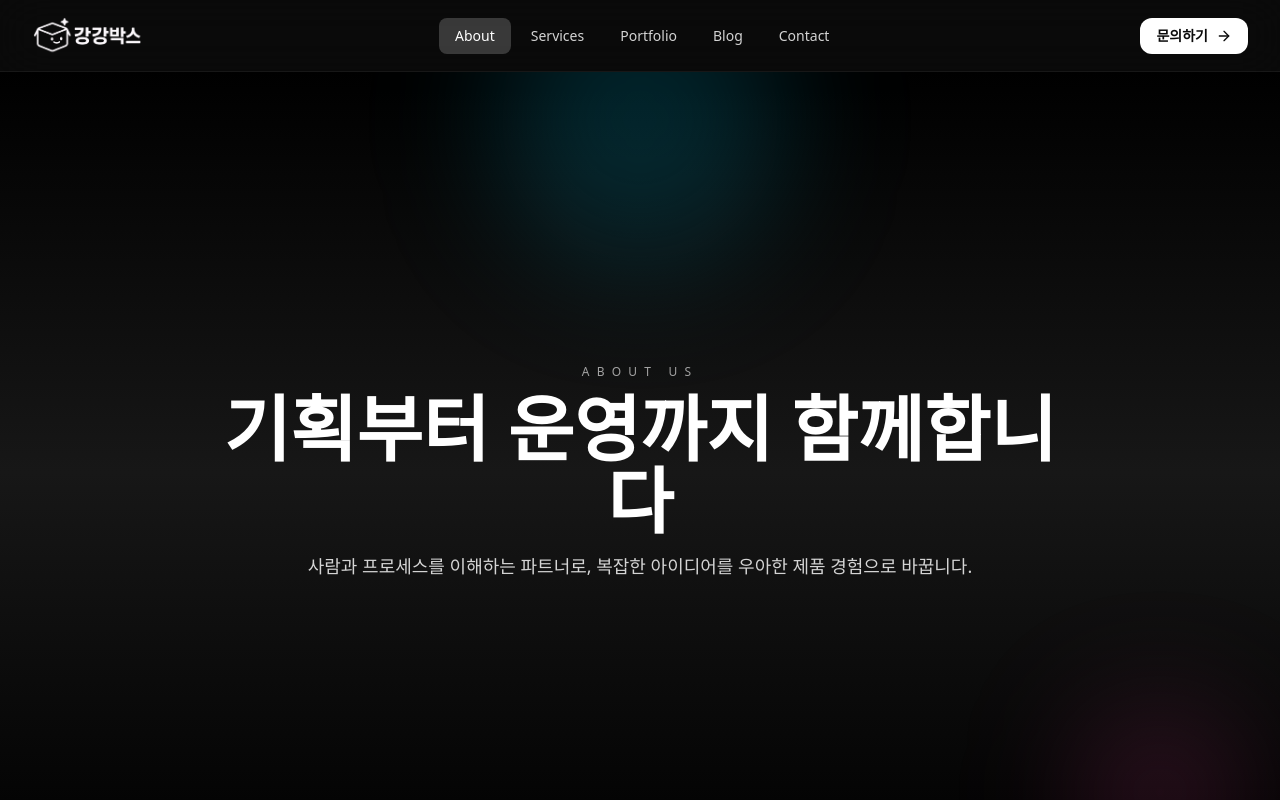
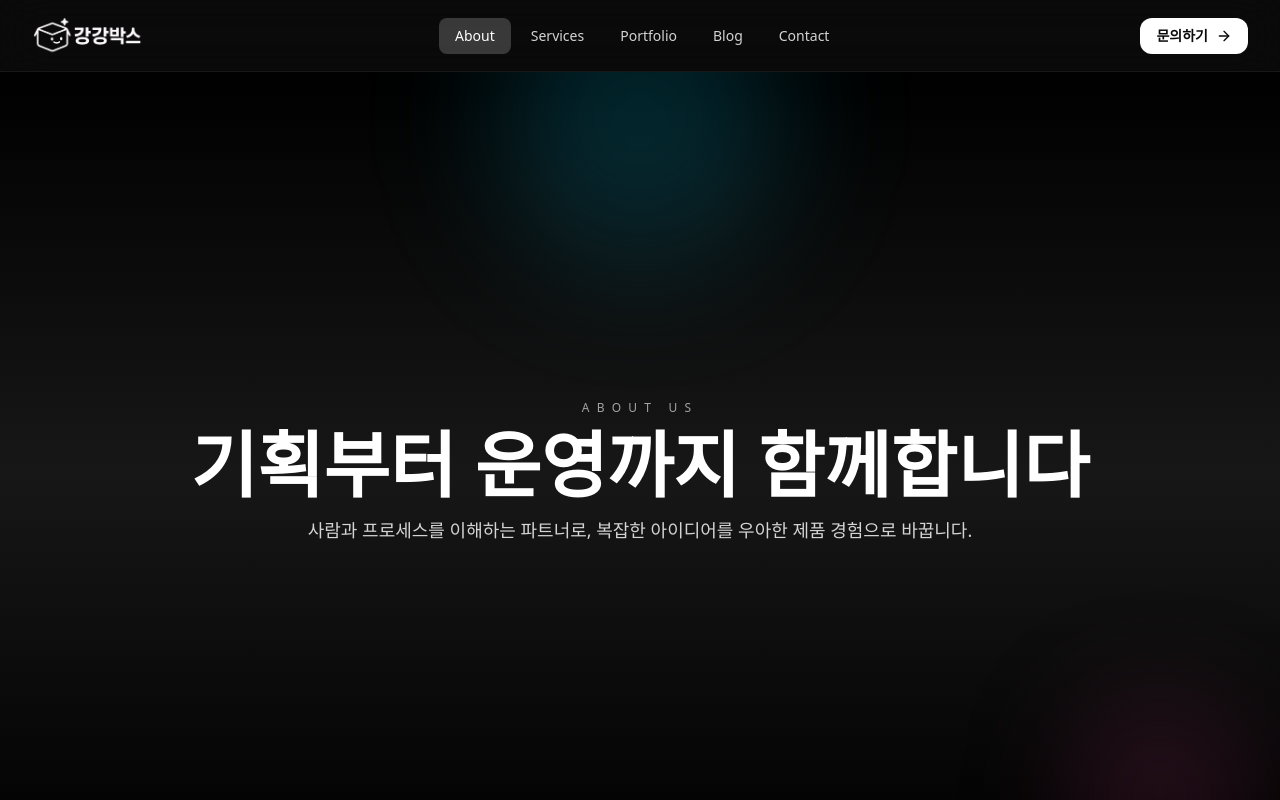
Before and after one commit to oz-kangkangparks/kangkangparks, a Next.js app: page /about in a window 1280 px wide. Shown: the top 800 px of the page. Built offline with nearby package versions, Linux system fonts and the light colour scheme.

Commit message:
Modify : 히어로 섹션 max-w 제거

```diff
--- a/app/about/page.tsx
+++ b/app/about/page.tsx
@@ -107,7 +107,7 @@ function HeroSection() {
                 initial={{ opacity: 0, y: 20 }}
                 animate={{ opacity: 1, y: 0 }}
                 transition={{ duration: 0.6 }}
-                className="relative max-w-4xl text-center"
+                className="relative text-center"
             >
                 <p className="text-xs uppercase tracking-[0.6em] text-neutral-400">
                     about us
--- a/app/portfolio/page.tsx
+++ b/app/portfolio/page.tsx
@@ -573,7 +573,7 @@ function WhyUsSection() {
                             <h3 className="mt-6 text-xl font-bold text-white">
                                 {item.title}
                             </h3>
-                            <p className="mt-2 text-neutral-400">
+                            <p className="mt-2 text-neutral-400 whitespace-pre-wrap">
                                 {item.description}
                             </p>
                         </motion.div>
@@ -592,7 +592,7 @@ function CtaSection() {
             className="flex min-h-screen items-center justify-center"
         >
             <motion.div
-                className="mx-auto max-w-3xl text-center"
+                className="mx-auto text-center"
                 initial={{ opacity: 0, y: 20 }}
                 whileInView={{ opacity: 1, y: 0 }}
                 viewport={{ once: false }}
--- a/app/services/page.tsx
+++ b/app/services/page.tsx
@@ -269,7 +269,7 @@ function CtaSection() {
             className="flex min-h-screen items-center justify-center"
         >
             <motion.div
-                className="mx-auto max-w-3xl text-center"
+                className="mx-auto text-center"
                 initial={{ opacity: 0, y: 20 }}
                 whileInView={{ opacity: 1, y: 0 }}
                 viewport={{ once: false }}
```
